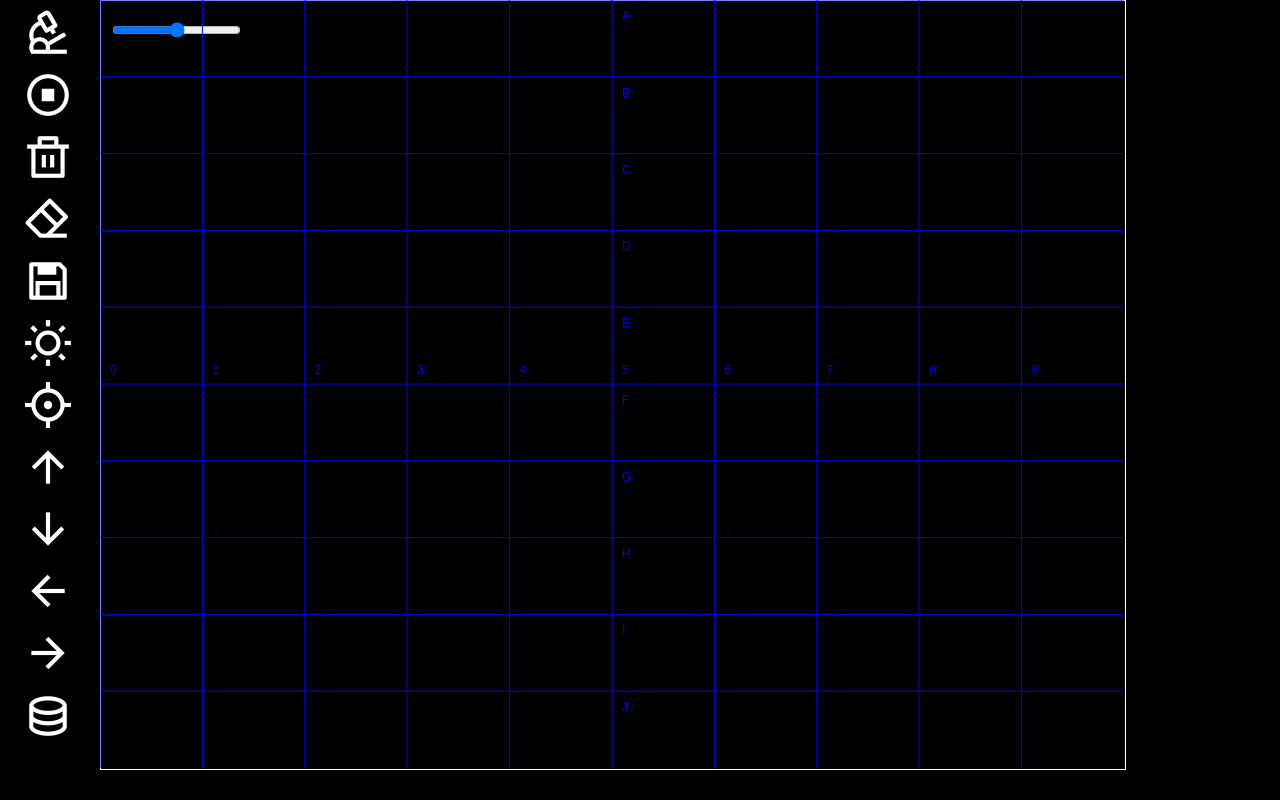
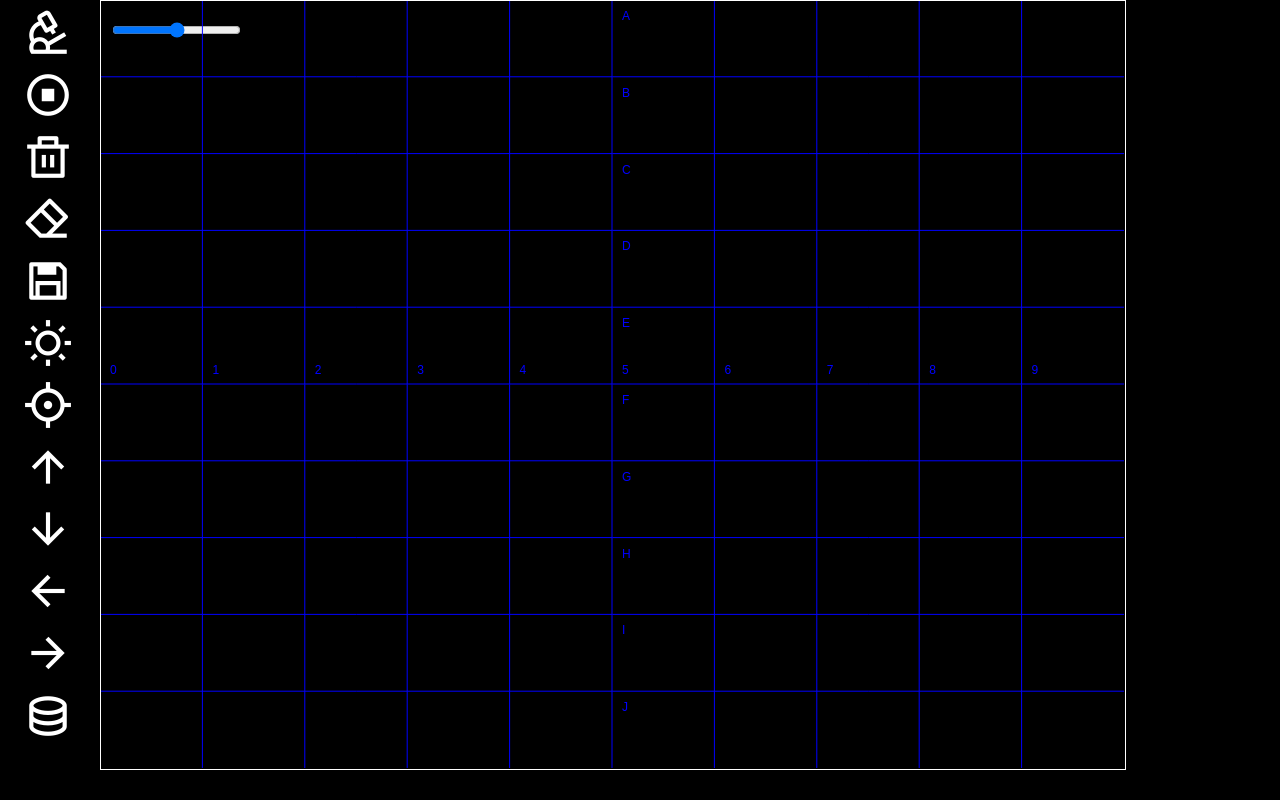
Before and after one commit to upkanet/dmd, a website: page editor.htm in a window 1280 px wide. Drawn offline with nearby package versions, Linux system fonts and the light colour scheme.

Commit message:
Cleaner Canvas BG

```diff
--- a/editor.htm
+++ b/editor.htm
@@ -142,16 +142,16 @@
         ctxbg = cbg.getContext("2d");
         ctxbg.strokeStyle = "blue";
 
-        for(var i = 0; i < 10; i++){
+        for(var i = 1; i < 10; i++){
             ctxbg.beginPath();
-            ctxbg.moveTo(i*w/10, 0);
+            ctxbg.moveTo(i*w/10, 1);
             ctxbg.lineTo(i*w/10, h);
             ctxbg.stroke();
         }
 
-        for(var i = 0; i < 10; i++){
+        for(var i = 1; i < 10; i++){
             ctxbg.beginPath();
-            ctxbg.moveTo(0, i*h/10);
+            ctxbg.moveTo(1, i*h/10);
             ctxbg.lineTo(w, i*h/10);
             ctxbg.stroke();
         }
```
